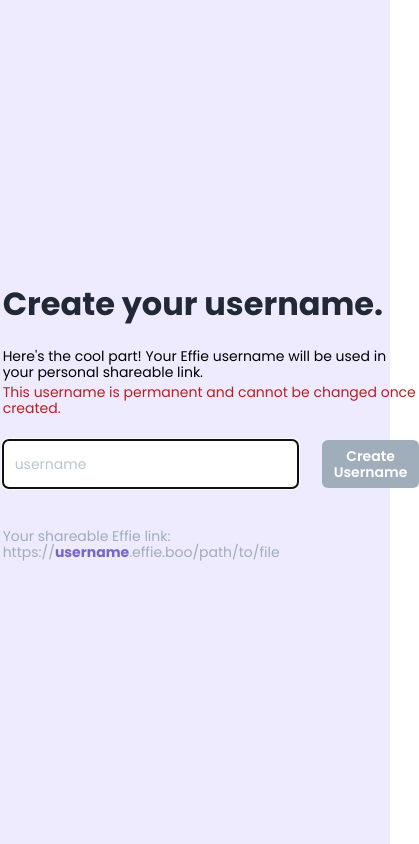
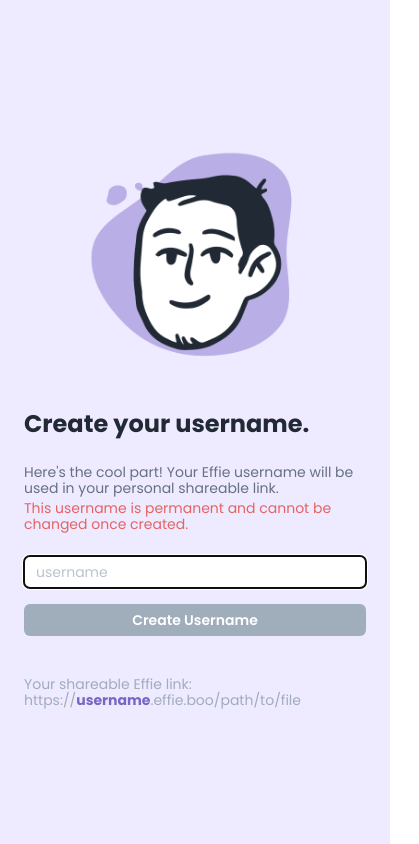
Before and after one commit to effiecient/effie-FE, a Next.js app: page /create-username in a window 390 px wide. Shown: the whole page, 419 px wide, since content can reach past the window. Built offline with nearby package versions, Linux system fonts and the light colour scheme.

Commit message:
fix: improve responsiveness

```diff
--- a/pages/create-username.tsx
+++ b/pages/create-username.tsx
@@ -150,29 +150,29 @@ export default function CreateUsername() {
         );
     } else {
         return (
-            <div className="flex w-full h-full justify-center items-center bg-primary-50">
+            <div className="flex w-full h-full justify-center items-center bg-primary-50 px-6 md:px-24">
                 {/* <Modal isOpen={isModalOpen} onClose={handleModalClose}> */}
-                <div className="flex flex-row h-fit w-fit gap-8">
+                <div className="flex flex-col lg:flex-row items-center lg:items-start h-fit w-full lg:w-[52rem] gap-8">
                     <div>
                         <Image src={Icon} alt="create username icon" height={240} width={240} className="object-contain" />
                     </div>
-                    <div>
-                        <h1 className="text-neutral-900">
+                    <div className="w-full">
+                        <h1 className="text-2xl md:text-3xl text-neutral-900">
                             Create your username.
                         </h1>
-                        <div className="flex flex-col my-6 gap-1">
+                        <div className="flex flex-col my-6 gap-1 text-neutral-700">
                             <p className="text-neutra-900">
                                 Here's the cool part! Your Effie username will be used in your
                                 personal shareable link.
                             </p>
-                            <p className="text-danger-400">
+                            <p className="text-danger-200">
                                 This username is permanent and cannot be changed
                                 once created.
                             </p>
                         </div>
                         <form
                             onSubmit={handleCreateUsernameOnClick}
-                            className="flex flex-row gap-6"
+                            className="flex flex-col md:flex-row gap-4"
                         >
                             <input
                                 className="input flex flex-grow !bg-white"
@@ -186,7 +186,7 @@ export default function CreateUsername() {
                             />
                             <Button
                                 onClick={handleCreateUsernameOnClick}
-                                className="p-3 w-2/6 flex items-center justify-center disabled:bg-neutral-500"
+                                className="p-3 flex items-center justify-center disabled:bg-neutral-500"
                                 disabled={isLoadingUsername || username === ""}
                             >
                                 {isLoadingUsername
@@ -196,7 +196,7 @@ export default function CreateUsername() {
                         </form>
                         <div className="h-4 flex mt-2">
                             {isErrorUsername && !isInputtingUsername && (
-                                <p className="text-danger-400">
+                                <p className="text-danger-300">
                                     {errorMessage}
                                 </p>
                             )}
```
